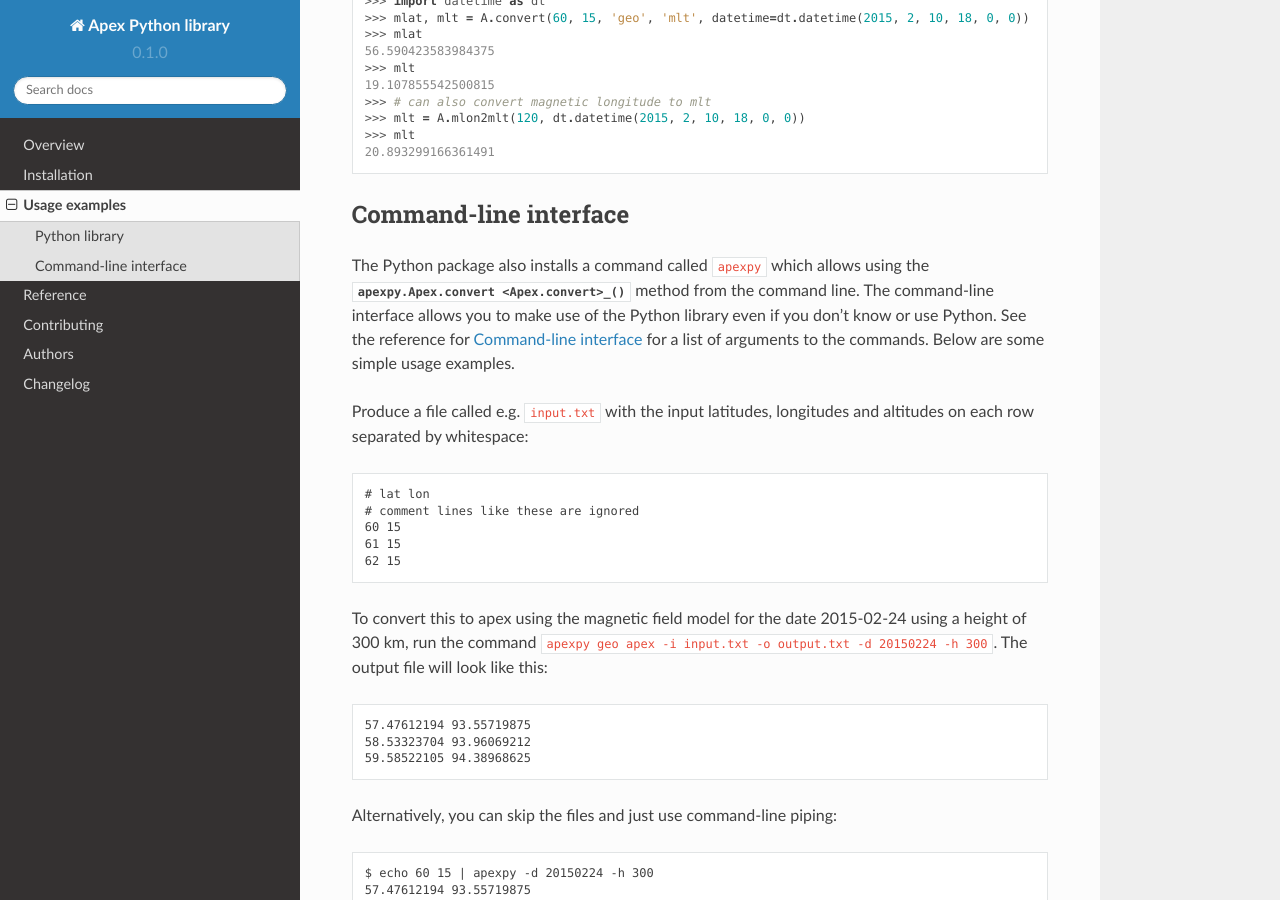
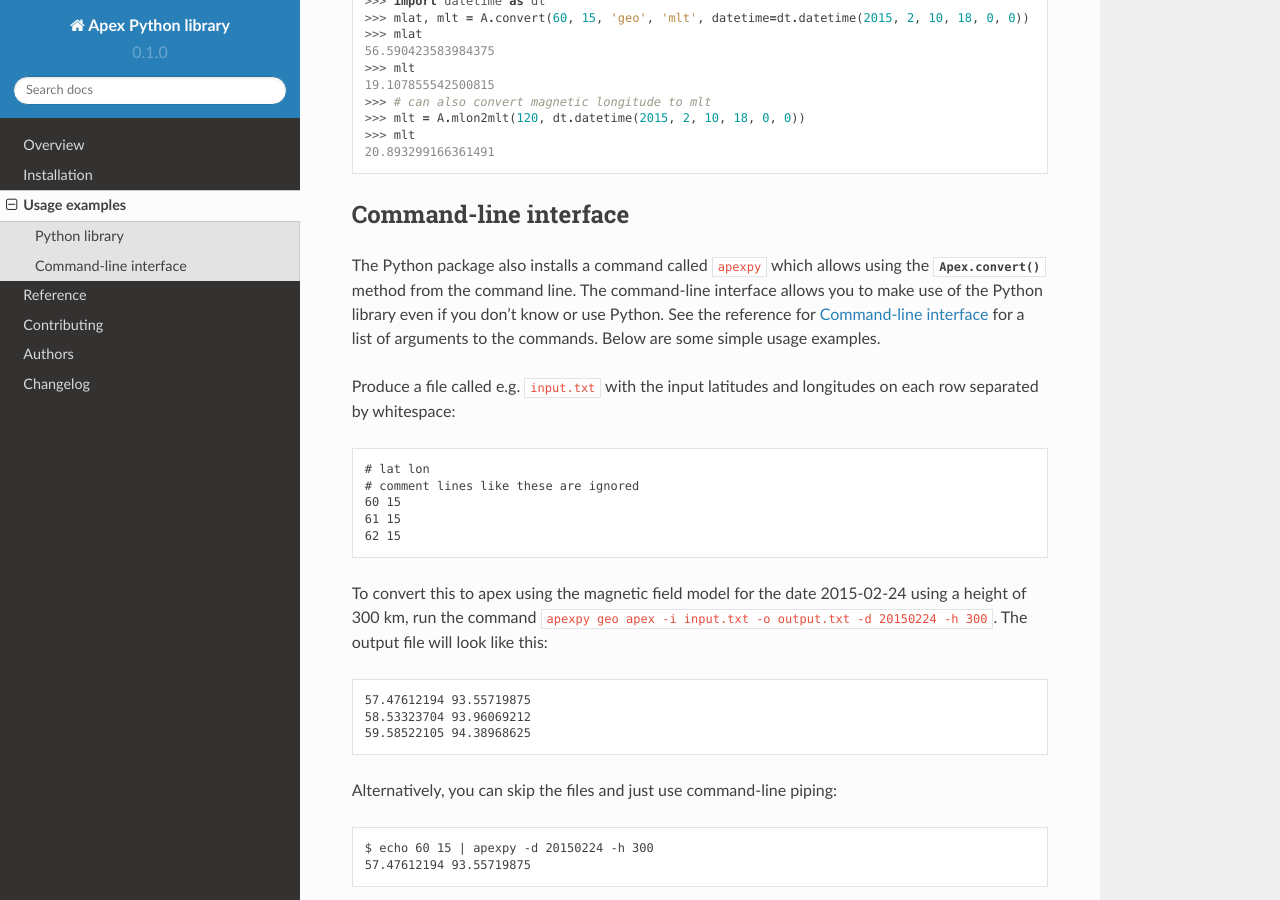
Before and after one commit to aburrell/apexpy, a Sphinx documentation site: the page built from docs/usage.rst, in a window 1280 px wide and 900 px high, scrolled down 537 px. Built offline with Sphinx 7.4.7 and the Read the Docs theme 2.0.0, drawn with Linux system fonts in a browser that asks for light colours.

Commit message:
improve doumentation

```diff
--- a/docs/usage.rst
+++ b/docs/usage.rst
@@ -41,9 +41,11 @@ Command-line interface
 
 .. highlight:: none
 
-The Python package also installs a command called ``apexpy`` which allows using the :py:meth:`apexpy.Apex.convert <Apex.convert>_` method from the command line. The command-line interface allows you to make use of the Python library even if you don't know or use Python. See the reference for :doc:`Command-line interface <reference/cli>` for a list of arguments to the commands. Below are some simple usage examples.
+.. currentmodule:: apexpy.apex
 
-Produce a file called e.g. ``input.txt`` with the input latitudes, longitudes and altitudes on each row separated by whitespace::
+The Python package also installs a command called ``apexpy`` which allows using the :py:meth:`Apex.convert` method from the command line. The command-line interface allows you to make use of the Python library even if you don't know or use Python. See the reference for :doc:`Command-line interface <reference/cli>` for a list of arguments to the commands. Below are some simple usage examples.
+
+Produce a file called e.g. ``input.txt`` with the input latitudes and longitudes on each row separated by whitespace::
 
     # lat lon
     # comment lines like these are ignored
```
